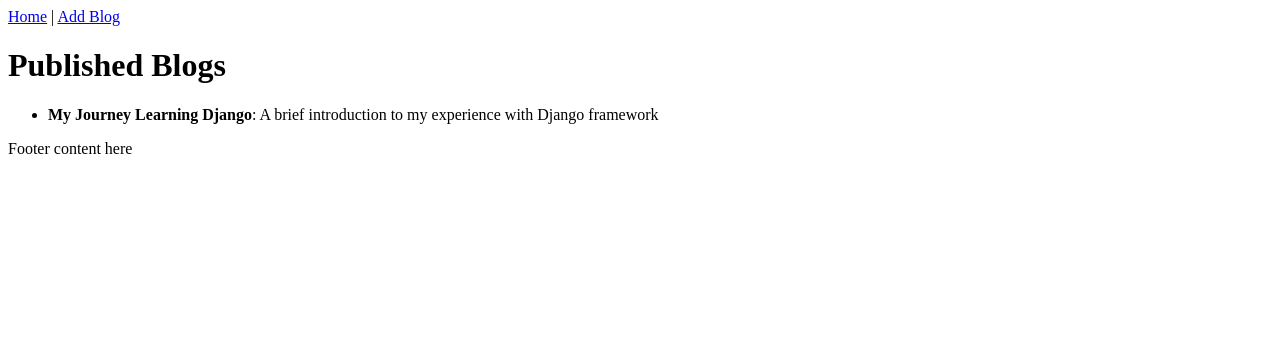
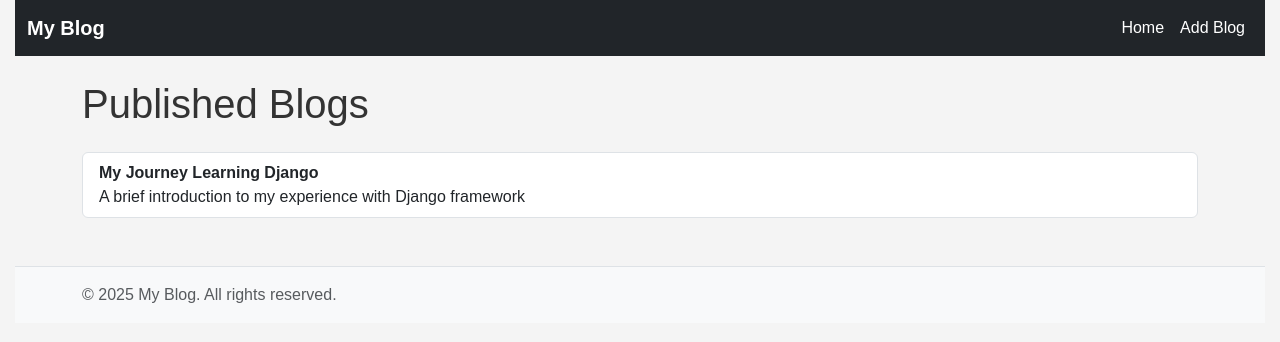
Before and after one commit to sama-daw/Django-first-task, a Django app: page / in a window 1280 px wide. Shown: the top 342 px of the page. Run offline with Django 5.2, Linux system fonts and the light colour scheme; data comes from the database, SQL or seed files in the repository.

Commit message:
last commit

```diff
--- /dev/null
+++ b/backend/blog/static/blog/styles.css
@@ -0,0 +1,59 @@
+/* styles.css */
+body {
+    font-family: Arial, sans-serif;
+    background-color: #f4f4f4;
+    color: #333;
+    margin: 0;
+    padding: 0 15px;
+    max-width: 960px;
+    margin-left: auto;
+    margin-right: auto;
+}
+
+.navbar-brand {
+    font-weight: bold;
+    font-size: 1.5rem;
+}
+
+
+.navbar-nav .nav-link {
+    color: #ffffff !important;
+}
+
+.navbar-nav .nav-link:hover,
+.navbar-nav .nav-link:focus,
+.navbar-nav .nav-link.active {
+    color: #555 !important;
+}
+
+h1 {
+    color: #222;
+    margin-top: 20px;
+}
+
+/* تنسيق خاص للنموذج */
+form {
+    background: white;
+    padding: 20px;
+    border-radius: 8px;
+    box-shadow: 0 0 10px rgba(0,0,0,0.1);
+}
+
+form p {
+    margin-bottom: 15px;
+    font-size: 1rem;
+}
+
+button.btn-primary {
+    width: 100%;
+    font-weight: bold;
+}
+
+footer {
+    margin-top: 40px;
+    padding: 15px 0;
+    text-align: center;
+    color: #6c757d;
+    border-top: 1px solid #dee2e6;
+    background-color: #f8f9fa;
+}
--- a/backend/blog/templates/blog/blog_list.html
+++ b/backend/blog/templates/blog/blog_list.html
@@ -2,24 +2,62 @@
 <html>
 <head>
     <title>Published Blogs</title>
+    {% load static %}
+    <link rel="stylesheet" href="{% static 'blog/styles.css' %}">
+    <link href="https://cdn.jsdelivr.net/npm/bootstrap@5.3.0/dist/css/bootstrap.min.css" rel="stylesheet">
+    <style>
+      body {
+        max-width: 100%;
+        margin: 0;
+        padding: 0 15px;
+        background-color: #f4f4f4;
+        color: #333;
+        font-family: Arial, sans-serif;
+      }
+    </style>
 </head>
 <body>
-    <nav>
-        <a href="{% url 'blog_list' %}">Home</a> |
-        <a href="{% url 'add_blog' %}">Add Blog</a>
+<nav class="navbar navbar-expand-lg navbar-dark bg-dark">
+  <div class="container-fluid">
+    <a class="navbar-brand" href="{% url 'blog_list' %}">My Blog</a>
+    <button class="navbar-toggler" type="button" data-bs-toggle="collapse" data-bs-target="#navbarNav"
+        aria-controls="navbarNav" aria-expanded="false" aria-label="Toggle navigation">
+      <span class="navbar-toggler-icon"></span>
+    </button>
+    <div class="collapse navbar-collapse" id="navbarNav">
+      <ul class="navbar-nav ms-auto">
+        <li class="nav-item">
+          <a class="nav-link" href="{% url 'blog_list' %}">Home</a>
+        </li>
+        <li class="nav-item">
+          <a class="nav-link" href="{% url 'add_blog' %}">Add Blog</a>
+        </li>
+      </ul>
+    </div>
+  </div>
 </nav>
 
-    <h1>Published Blogs</h1>
-    <ul>
+<div class="container mt-4">
+  <h1 class="mb-4">Published Blogs</h1>
+  <ul class="list-group">
   {% for blog in blogs %}
-            <li><strong>{{ blog.title }}</strong>: {{ blog.description }}</li>
+    <li class="list-group-item">
+      <strong>{{ blog.title }}</strong>
+      <p class="mb-0">{{ blog.description|default:"No description" }}</p>
+    </li>
   {% empty %}
-            <li>No blogs published yet.</li>
+    <li class="list-group-item">No blogs published yet.</li>
   {% endfor %}
   </ul>
+</div>
 
-    <footer>
-        <p>Footer content here</p>
+<footer class="bg-light text-center text-lg-start mt-5 py-3 border-top">
+  <div class="container">
+    <span class="text-muted">© 2025 My Blog. All rights reserved.</span>
+  </div>
 </footer>
+
+<script src="https://cdn.jsdelivr.net/npm/bootstrap@5.3.0/dist/js/bootstrap.bundle.min.js"></script>
+
 </body>
 </html>
```
Also changed, not shown: backend/blog/templates/blog/add_blog.html (+35 -9 lines). Lines whose indentation alone changed are shown as unchanged.
